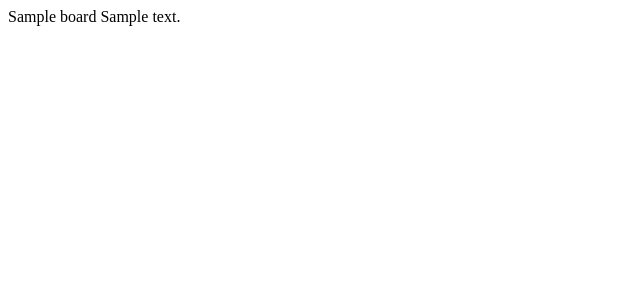
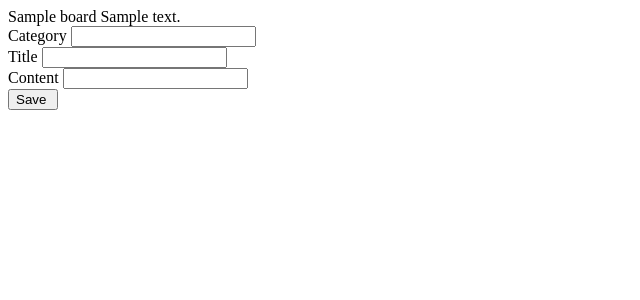
Before and after one commit to tt2tt/5ch_clone, a Rails app: page /boards in a window 1280 px wide. Shown: the top 300 px of the page, without its empty margins (0-640 px from the left). Run offline with Rails 7, Linux system fonts and the light colour scheme; tables that the repository leaves empty hold one stand-in row (values such as "Sample post"); style sheets or scripts are compiled from the project's sources.

Commit message:
スレッド投稿機能の作成

```diff
--- a/app/controllers/boards_controller.rb
+++ b/app/controllers/boards_controller.rb
@@ -2,8 +2,28 @@
   def index
     if params[:search]
       @boards = Board.where(category_id: params[:search][:category_id])
+      @board = Board.new
     else
       @boards = Board.all
     end
   end
+
+  def create
+    @board = current_user.boards.build(board_params)
+	  if current_user
+      if @board.save
+        redirect_to categories_path
+      else
+        redirect_to categories_path
+      end
+    else
+      redirect_to user_session_path
+    end
+  end
+
+  private
+
+	def board_params
+	  params.require(:board).permit(:title, :content, :category_id)
+	end
 end
--- a/app/models/user.rb
+++ b/app/models/user.rb
@@ -3,4 +3,6 @@
   # :confirmable, :lockable, :timeoutable, :trackable and :omniauthable
   devise :database_authenticatable, :registerable,
          :recoverable, :rememberable, :validatable
+
+  has_many :boards
 end
--- a/app/views/boards/index.html.erb
+++ b/app/views/boards/index.html.erb
@@ -6,3 +6,23 @@
     </div>
   <% end %>
 </div>
+
+<%= form_with(model: @board, local: true) do |f| %>
+
+<div class="board_category">
+  <%= f.label :category_id %>
+  <%= f.number_field :category_id %>
+</div>
+
+  <div class="board_title">
+    <%= f.label :title %>
+    <%= f.text_field :title %>
+  </div>
+
+  <div class="board_content">
+    <%= f.label :content %>
+    <%= f.text_field :content %>
+  </div>
+
+  <%= f.submit %>
+<% end %>
--- a/app/views/layouts/application.html.erb
+++ b/app/views/layouts/application.html.erb
@@ -10,6 +10,9 @@
   </head>
 
   <body>
+    <% flash.each do |key, value| %>
+      <%= content_tag(:div, value, class: "#{key}") %>
+    <% end %>
     <%= yield %>
   </body>
 </html>
```
